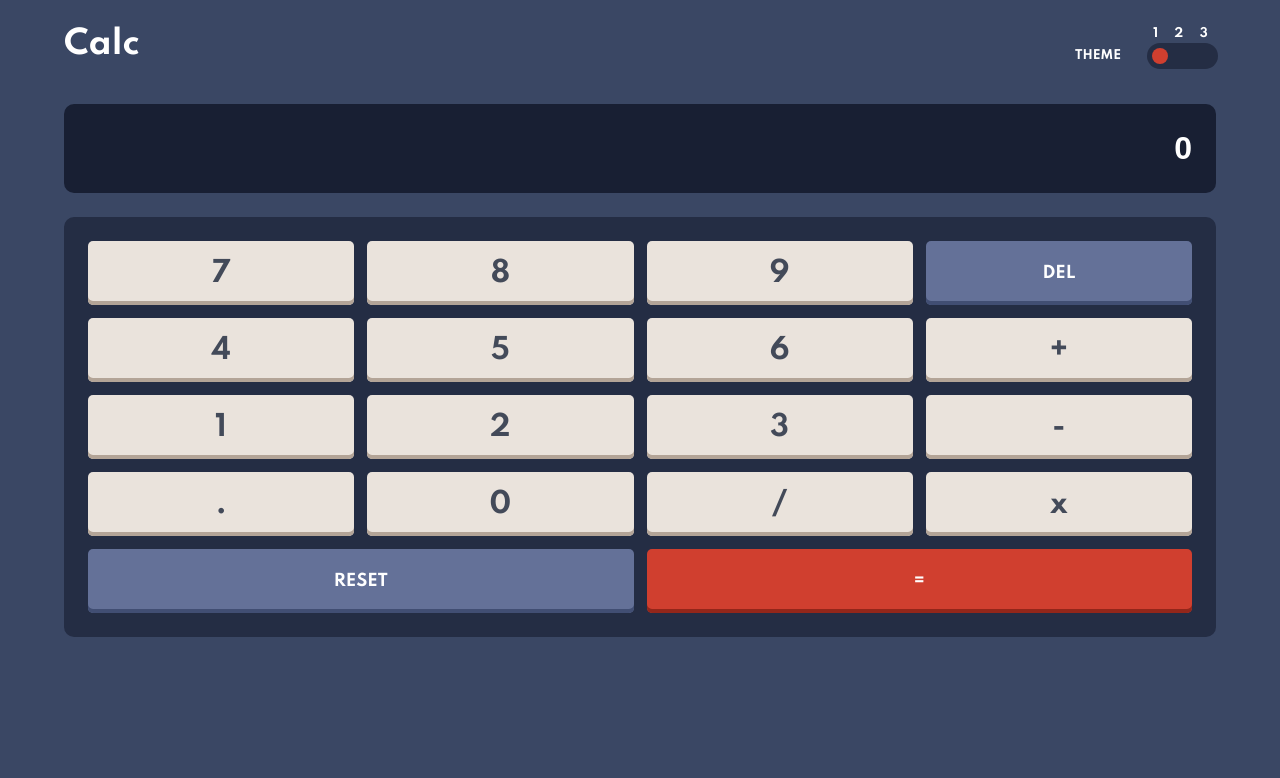
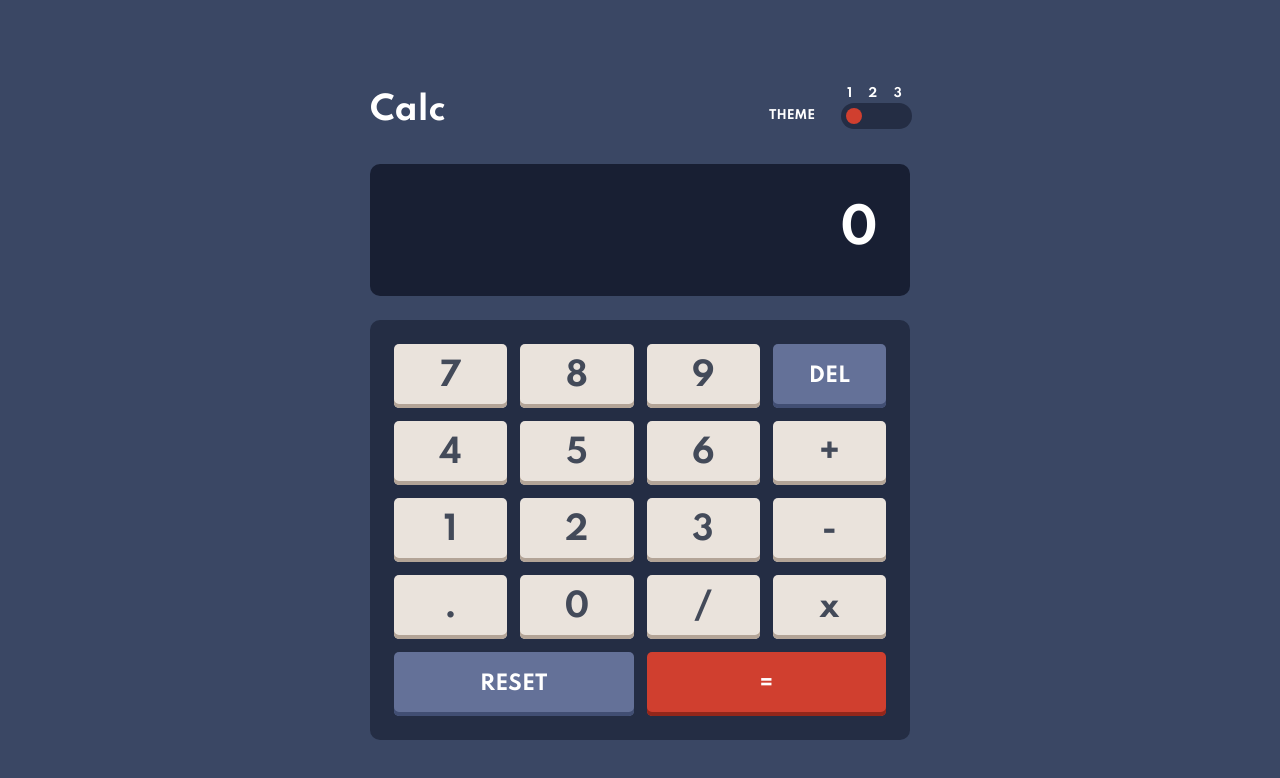
Before and after one commit to shivjoshi1996/calculator-app, a React (Create React App) app: page / in a window 1280 px wide. Shown: the top 778 px of the page. Built offline with nearby package versions, Linux system fonts and the light colour scheme.

Commit message:
Add desktop styling

```diff
--- a/src/components/Calculator.tsx
+++ b/src/components/Calculator.tsx
@@ -7,6 +7,11 @@ const StyledCalculator = styled.div`
 width: 90%;
 margin: 0 auto;
 font-family: ${props => props.theme.font.main};
+max-width: 327px;
+
+@media (min-width: 768px) {
+  max-width: 540px;
+}
 
 `;
 
@@ -25,7 +30,15 @@ const StyledCalculatorDisplay = styled.div`
     text-align: right;
     border-radius: 10px;
     padding: 1.625rem 1.5rem;
+    font-family: ${props => props.theme.font.main};
+
+
+    @media (min-width: 768px) {
+      padding: 2.375rem 2rem;
+      font-size: 3rem;
+    }
   }
+
 
   `;
 
--- a/src/components/CalculatorButton.tsx
+++ b/src/components/CalculatorButton.tsx
@@ -9,6 +9,7 @@ const StyledButton = styled.button`
   font-weight: 700;
   border: none;
   border-radius: 5px;
+  transition: 0.5s;
 
   font-size: ${(props) => {
     if (props.color === "third" || props.color === "second") {
@@ -47,7 +48,6 @@ box-shadow: inset 0px -4px 0px ${(props) => {
       return props.theme.colors.buttonFirstShadow;
     }
   }};
-  transition: 0.5s;
 
   &:hover {
     background-color: ${(props) => {
@@ -65,6 +65,16 @@ box-shadow: inset 0px -4px 0px ${(props) => {
     box-shadow: none;
     transform: translateY(4px);
   }
+
+  @media (min-width: 768px) {
+    font-size: ${(props) => {
+    if (props.color === "third" || props.color === "second") {
+      return "1.25rem";
+    } else {
+      return "2rem";
+    }
+  }};
+  }
 `;
 
 type CalculatorButtonProps = {
--- a/src/components/CalculatorHeader.tsx
+++ b/src/components/CalculatorHeader.tsx
@@ -3,6 +3,7 @@ import styled from 'styled-components';
 const StyledCalculatorHeader = styled.div`
   display: flex;
   justify-content: space-between;
+  align-items: center;
   width: 100%;
   padding-top: 28px;
   margin-bottom: 32px;
--- a/src/components/Page.tsx
+++ b/src/components/Page.tsx
@@ -10,7 +10,11 @@ const StyledPage = styled.div`
 `;
 
 const StyledPageContainer = styled.div`
-
+  @media (min-width: 768px) {
+    min-height: 100vh;
+    display: flex;
+    align-items: center;
+  }
 `;
 
 export default function Page(props: any) {
```
